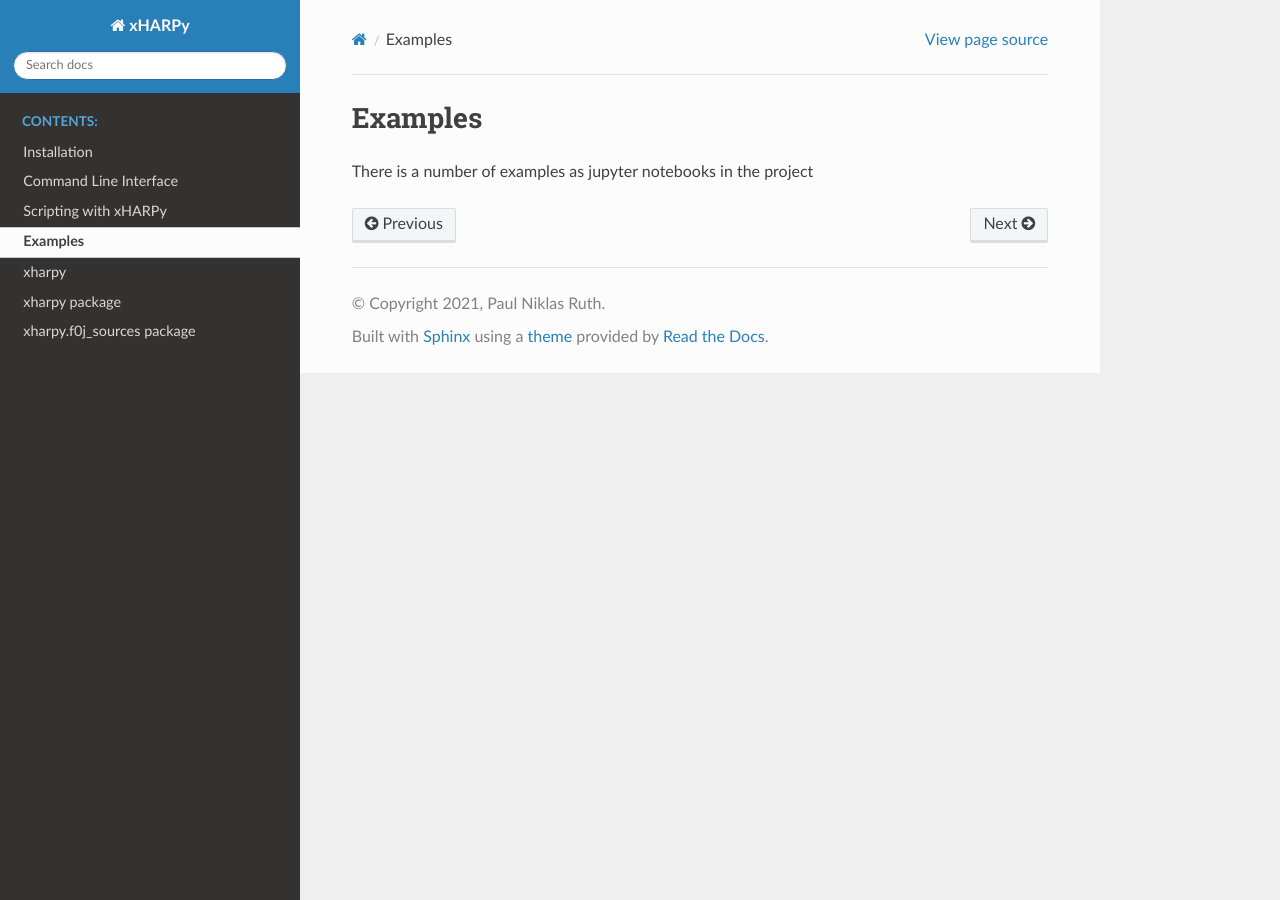
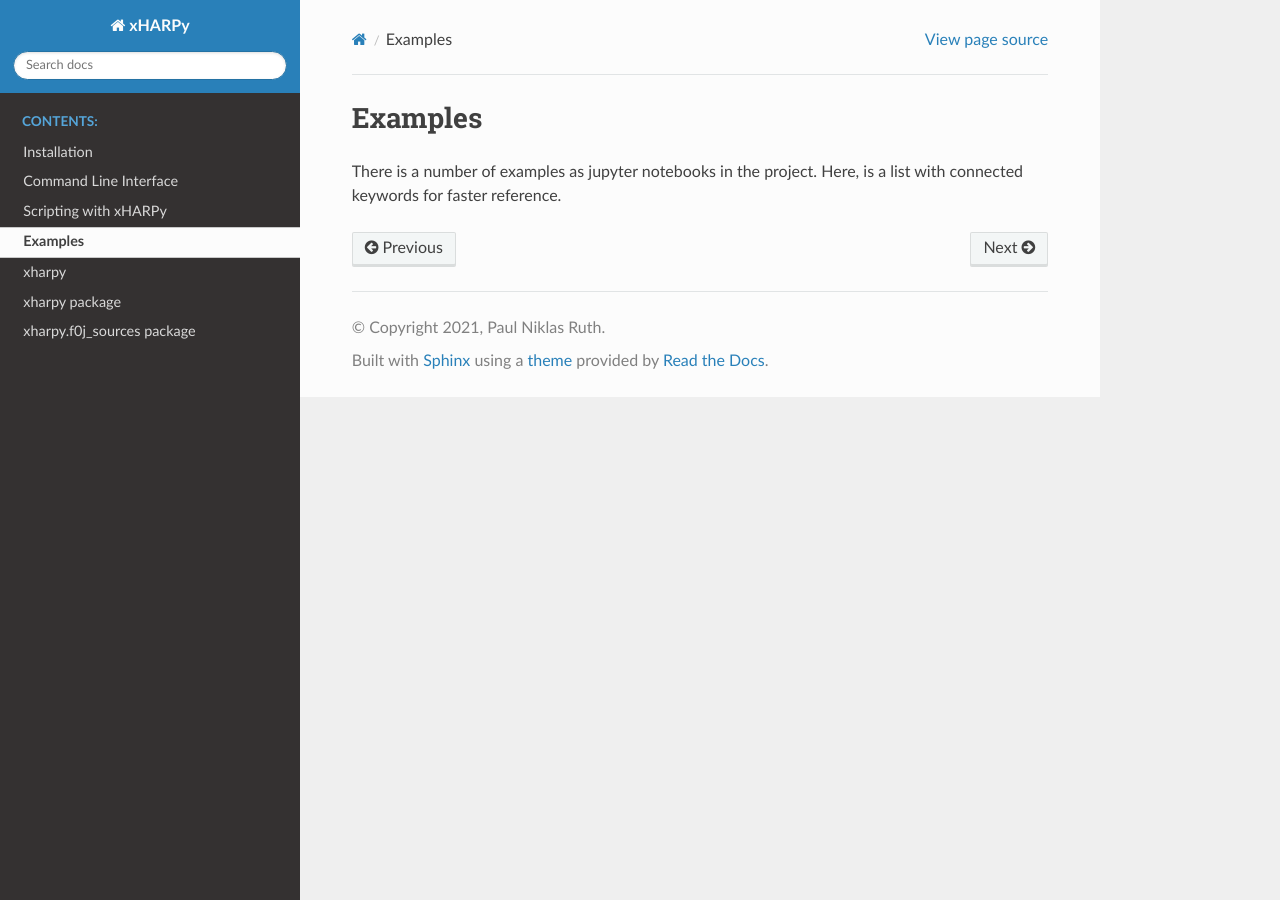
Before and after one commit to Niolon/XHARPy, a Sphinx documentation site: the page built from docs/source/examples.rst, in a window 1280 px wide. Built offline with Sphinx 7.4.7 and the Read the Docs theme 2.0.0, drawn with Linux system fonts in a browser that asks for light colours.

Commit message:
CpNa Example added

```diff
--- a/README.rst
+++ b/README.rst
@@ -45,3 +45,8 @@ For difference electron density calculation
 This does not mean, that the library will not work with other versions. I tried
 not to use the newest of features, but I do not have the means/time to test how
 much older or newer the versions can be before things start to break.
+
+Documentation
+-------------
+
+With the sphinx package
--- a/docs/source/examples.rst
+++ b/docs/source/examples.rst
@@ -1,4 +1,5 @@
 Examples
 ========
 
-There is a number of examples as jupyter notebooks in the project
+There is a number of examples as jupyter notebooks in the project. Here, is a
+list with connected keywords for faster reference.
```
